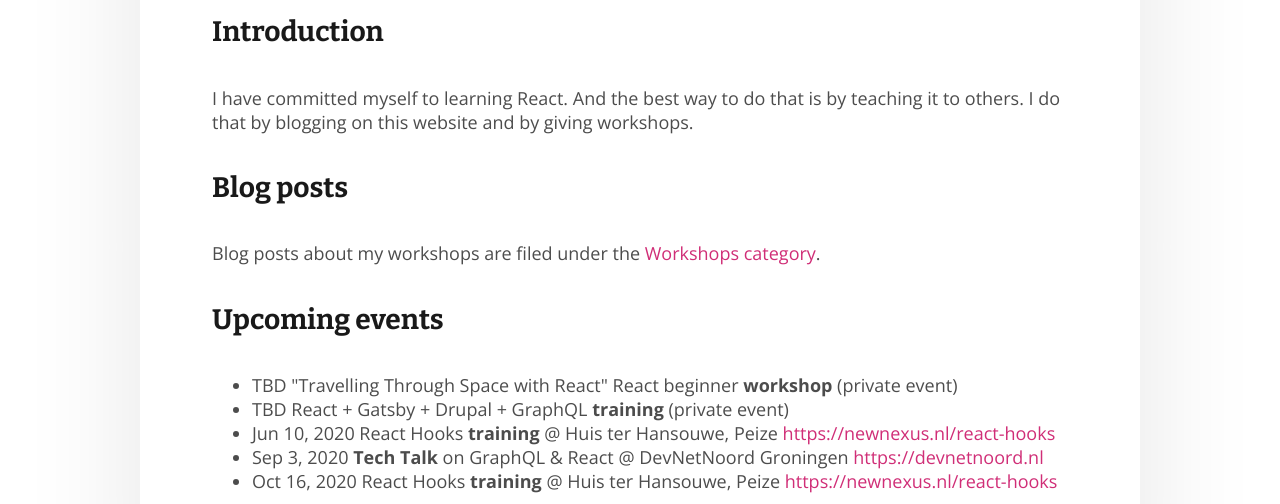
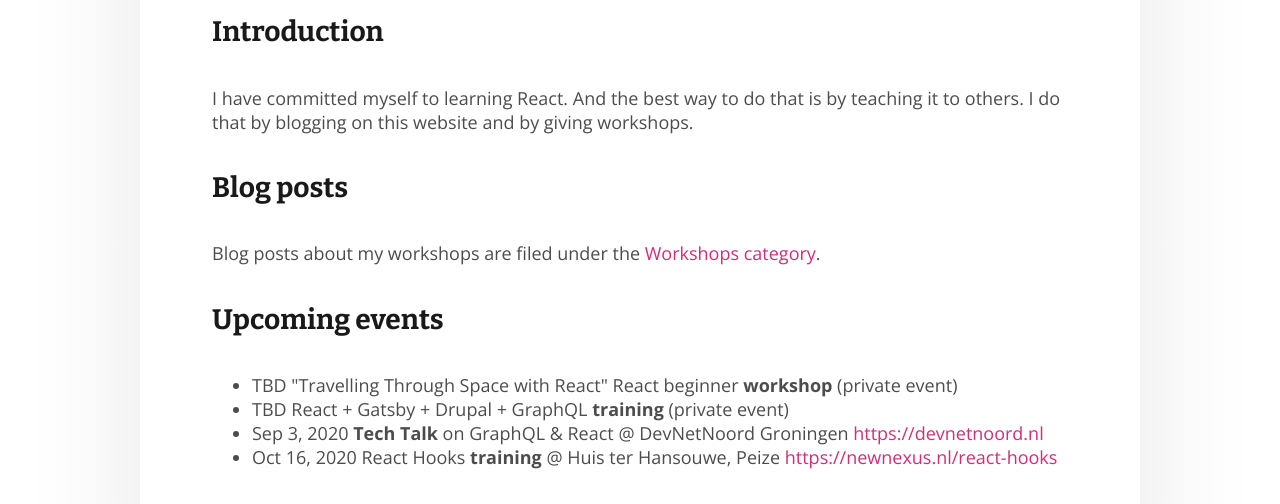
Before and after one commit to bouwe77/bouwe77.github.io, a Gatsby site: page /workshops in a window 1280 px wide. Shown: the part 262-766 px from the top of the page. Built offline with nearby package versions, Linux system fonts and the light colour scheme; Gatsby itself is replaced by a stand-in of ours.

Commit message:
Removed cancelled workshop

```diff
--- a/src/pages/workshops.mdx
+++ b/src/pages/workshops.mdx
@@ -18,7 +18,6 @@ Blog posts about my workshops are filed under the <Link to="/categories/workshop
 
 - TBD "Travelling Through Space with React" React beginner **workshop** (private event)
 - TBD React + Gatsby + Drupal + GraphQL **training** (private event)
-- Jun 10, 2020 React Hooks **training** @ Huis ter Hansouwe, Peize https://newnexus.nl/react-hooks
 - Sep 3, 2020 **Tech Talk** on GraphQL & React @ DevNetNoord Groningen
   https://devnetnoord.nl
 - Oct 16, 2020 React Hooks **training** @ Huis ter Hansouwe, Peize https://newnexus.nl/react-hooks
```
